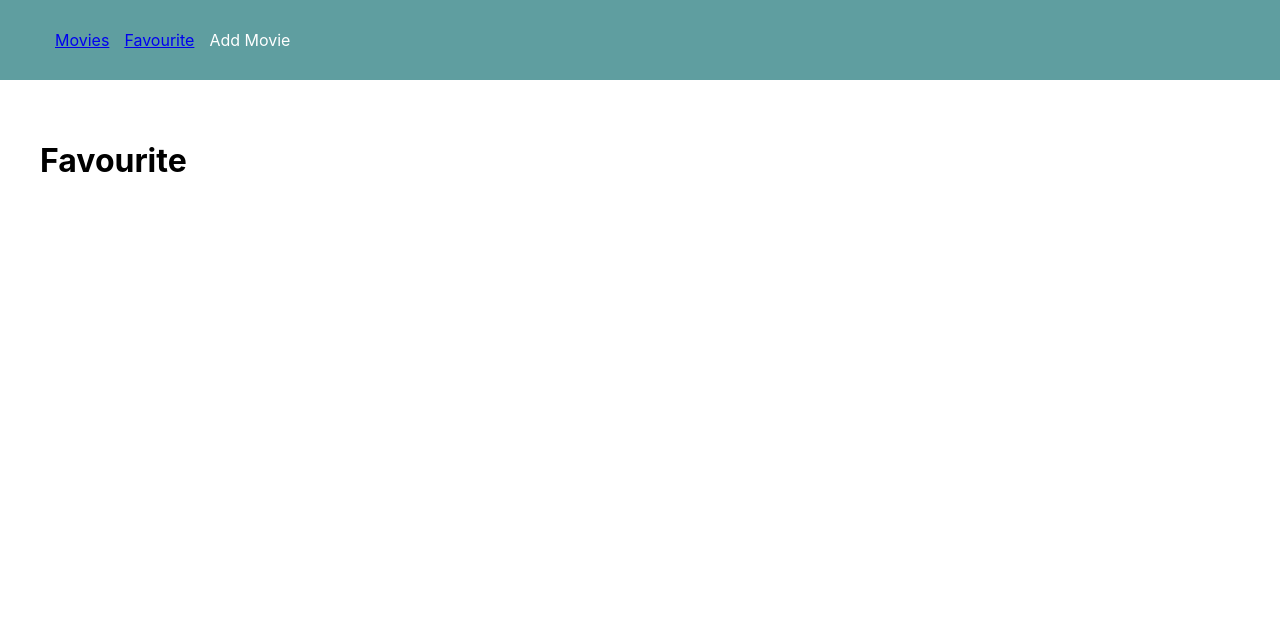
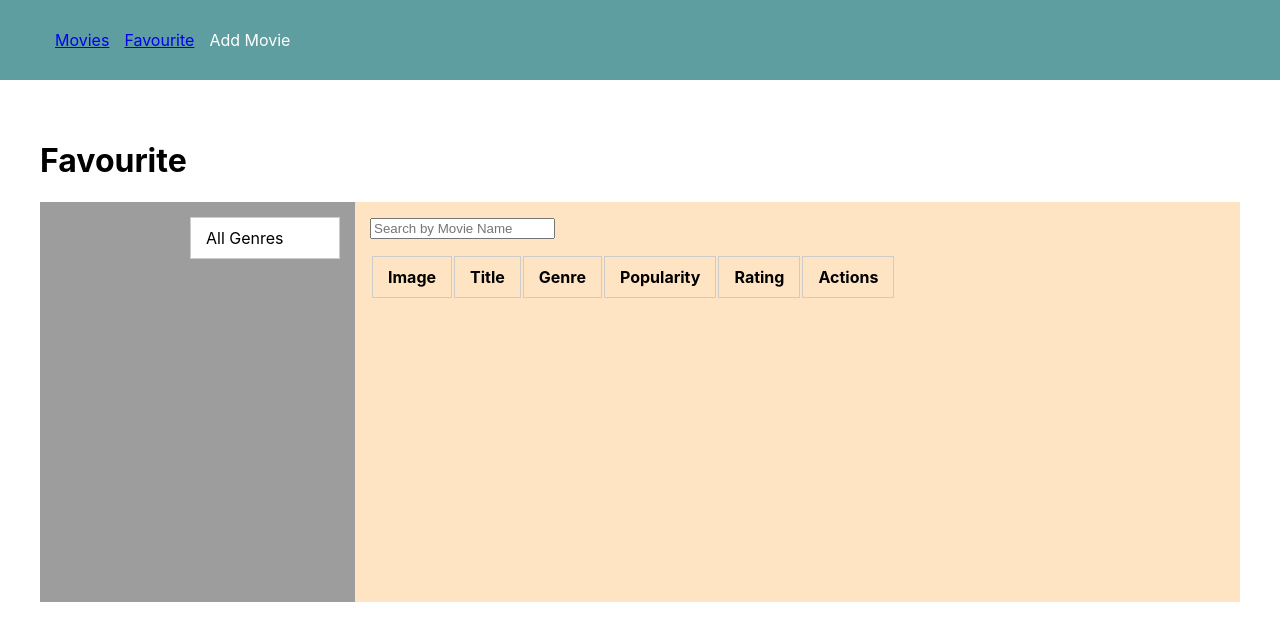
Before and after one commit to byteKumar/IMDB-app, a React (Create React App) app: page /favourite in a window 1280 px wide. Shown: the top 640 px of the page. Built offline with nearby package versions, Linux system fonts and the light colour scheme.

Commit message:
Favourites section

```diff
--- a/src/App.css
+++ b/src/App.css
@@ -97,3 +97,47 @@
 .pagination .page-button.active {
   background-color: #a09f9f;
 }
+
+.favourite-section {
+  display: flex;
+  min-height: 400px;
+}
+
+.favourite-section .left-section {
+  width: 25%;
+  background-color: #9d9d9d;
+  display: flex;
+  justify-content: flex-end;
+  padding: 15px;
+}
+
+.favourite-section .right-section {
+  width: 75%;
+  background-color: bisque;
+  padding: 15px;
+}
+
+.favourite-section .right-section .table {
+  border-collapse: collapse;
+  margin-top: 15px;
+}
+
+.favourite-section .right-section .table td, .favourite-section .right-section .table th {
+  border: 1px solid #ccc;
+  padding: 10px 15px;
+}
+
+.favourite-section .left-section .genres-section {
+  width: 150px;
+}
+
+.favourite-section .left-section .genres-section .genre {
+  padding: 10px 15px;
+  border: 1px solid #ccc;
+  background-color: white;
+}
+
+.favourite-section .left-section .genres-section .genre:hover {
+  cursor: pointer;
+  background-color: bisque;
+}
--- a/src/App.js
+++ b/src/App.js
@@ -1,7 +1,8 @@
-import logo from './logo.svg';
-import './App.css';
-import MovieList from './components/MovieList';
-import MovieDetail from './components/MovieDetail';
+import logo from "./logo.svg";
+import "./App.css";
+import MovieList from "./components/MovieList";
+import MovieDetail from "./components/MovieDetail";
+import { useState } from "react";
 import {
   BrowserRouter,
   createBrowserRouter,
@@ -9,11 +10,27 @@ import {
   RouterProvider,
 } from "react-router-dom";
 
-import { Route, Routes } from 'react-router-dom';
-import Header from './components/Header';
-import Favourite from './components/Favourite';
+import { Route, Routes } from "react-router-dom";
+import Header from "./components/Header";
+import Favourite from "./components/Favourite";
 
 function App() {
+  const [favourites, setFavourites] = useState([]);
+
+  const handleAddFavourite = (movie) => {
+    setFavourites((prevData) => ({
+      ...prevData,
+      [movie.id]: movie,
+    }));
+  };
+
+  const handleDeleteFavourite = (movie) => {
+    setFavourites((prevData) => {
+      const prevDataCopy = { ...prevData };
+      delete prevDataCopy[movie.id];
+      return prevDataCopy;
+    });
+  };
   return (
     <div className="App">
       {/* <RouterProvider router={router} /> */}
@@ -21,10 +38,27 @@ function App() {
       <BrowserRouter>
         <Header />
         <Routes>
-          <Route path="/" element={<MovieList />} />
+          <Route
+            path="/"
+            element={
+              <MovieList
+                favourites={favourites}
+                onAdd={handleAddFavourite}
+                onDelete={handleDeleteFavourite}
+              />
+            }
+          />
           <Route path="/movie-detail" element={<Navigate to={"/"} />} />
           <Route path="/movie-detail/:movieId" element={<MovieDetail />} />
-          <Route path="/favourite" element={<Favourite />} />
+          <Route
+            path="/favourite"
+            element={
+              <Favourite
+                favourites={favourites}
+                onDelete={handleDeleteFavourite}
+              />
+            }
+          />
           <Route path="*" element={<h1>404 Not Found</h1>} />
         </Routes>
       </BrowserRouter>
--- a/src/components/Favourite.jsx
+++ b/src/components/Favourite.jsx
@@ -1,9 +1,88 @@
-const Favourite = () => {
-    return (
-        <div className="favourite-wrapper">
-            <h1>Favourite</h1>
+const Favourite = ({ favourites, onDelete }) => {
+  let genreids = {
+    28: "Action",
+    12: "Adventure",
+    16: "Animation",
+    35: "Comedy",
+    80: "Crime",
+    99: "Documentary",
+    18: "Drama",
+    10751: "Family",
+    14: "Fantasy",
+    36: "History",
+    27: "Horror",
+    10402: "Music",
+    9648: "Mystery",
+    10749: "Romance",
+    878: "Sci-Fi",
+    10770: "TV",
+    53: "Thriller",
+    10752: "War",
+    37: "Western",
+  };
+
+  const genres = (() => {
+    const selectedGenres = new Set();
+    Object.values(favourites).forEach((movies) => {
+      selectedGenres.add(movies.genre_ids[0]);
+    });
+    return Array.from(selectedGenres);
+  })();
+
+  return (
+    <div className="favourite-wrapper">
+      <h1>Favourite</h1>
+      <div className="favourite-section">
+        <div className="left-section">
+          <div className="genres-section">
+            <div className="genre">All Genres</div>
+            {genres.map((genreId) => (
+              <div className="genre">{genreids[genreId]}</div>
+            ))}
+          </div>
         </div>
-    )
-}
+        <div className="right-section">
+          <div className="search">
+            <input placeholder="Search by Movie Name" />
+          </div>
+          <div className="table">
+            <table>
+              <thead>
+                <tr>
+                  <th>Image</th>
+                  <th>Title</th>
+                  <th>Genre</th>
+                  <th>Popularity</th>
+                  <th>Rating</th>
+                  <th>Actions</th>
+                </tr>
+              </thead>
+              <tbody>
+                {Object.values(favourites).map((movie) => (
+                  <tr>
+                    <td>
+                      <img
+                        width="50px"
+                        src={`https://image.tmdb.org/t/p/w500${movie.poster_path}`}
+                        alt=""
+                      />
+                    </td>
+                    <td>{movie.original_title}</td>
+                    <td>{genreids[movie.genre_ids[0]]}</td>
+                    <td>{movie.popularity}</td>
+                    <td>{movie.vote_average}</td>
+                    <td>
+                      <button onClick={() => onDelete(movie)}>-</button>
+                    </td>
+                  </tr>
+                ))}
+              </tbody>
+            </table>
+          </div>
+        </div>
+      </div>
+    </div>
+  );
+};
 
 export default Favourite;
--- a/src/components/MovieList.jsx
+++ b/src/components/MovieList.jsx
@@ -2,8 +2,7 @@ import { useEffect, useState } from "react";
 import { Link } from "react-router-dom";
 import Pagination from "./Pagination";
 
-const MovieList = () => {
-
+const MovieList = ({ favourites, onAdd, onDelete }) => {
   const [movies, setMovies] = useState([]);
 
   useEffect(() => {
@@ -11,29 +10,40 @@ const MovieList = () => {
   }, []);
 
   const loadMovieByPage = (pageNo) => {
-        fetch(`https://api.themoviedb.org/3/movie/popular?api_key=0b5415eb9bf023d556ef265b425e0e4a&language=en-US&page=${pageNo}`)
+    fetch(
+      `https://api.themoviedb.org/3/movie/popular?api_key=0b5415eb9bf023d556ef265b425e0e4a&language=en-US&page=${pageNo}`
+    )
       .then((res) => res.json())
       .then((data) => setMovies(data.results));
-    }
+  };
   return (
     <div className="movielist-wrapper">
       <div className="movielist-heading">
-                <h1>Trending</h1>
+        <h1>Trending {Object.keys(favourites).length}</h1>
       </div>
       <div className="movielist">
-                {
-                    movies.map((movie) => (
+        {movies.map((movie) => (
           <div className="movie">
-                            <img src={`https://image.tmdb.org/t/p/w500${movie.poster_path}`} alt="" />
-                            <Link to={`/movie-detail/${movie.id}`}><h2>{movie.original_title}</h2></Link>
-                            <button>Add to Favourite</button>
+            <img
+              src={`https://image.tmdb.org/t/p/w500${movie.poster_path}`}
+              alt=""
+            />
+            <Link to={`/movie-detail/${movie.id}`}>
+              <h2>{movie.original_title}</h2>
+            </Link>
+            {favourites[movie.id] ? (
+              <button onClick={() => onDelete(movie)}>
+                Remove from Favourite
+              </button>
+            ) : (
+              <button onClick={() => onAdd(movie)}>Add to Favourite</button>
+            )}
           </div>
-                    ))
-                }
+        ))}
       </div>
       <Pagination loadMovieByPage={loadMovieByPage} />
     </div>
-    )
-}
+  );
+};
 
 export default MovieList;
--- a/src/components/Pagination.jsx
+++ b/src/components/Pagination.jsx
@@ -17,7 +17,6 @@ const Pagination = ({ loadMovieByPage }) => {
                 startingPage = pageNo - 2 > 0 ? pageNo - 2 : 1;
             } else if (pageNo === pages[pages.length - 1]) {
                 startingPage = pageNo + 2 < totalPages ? (pageNo + 2) - maxResultPageSize + 1 : totalPages - maxResultPageSize + 1;
-
             } else {
                 startingPage = 1;
             }
```
Lines whose indentation alone changed are shown as unchanged.
